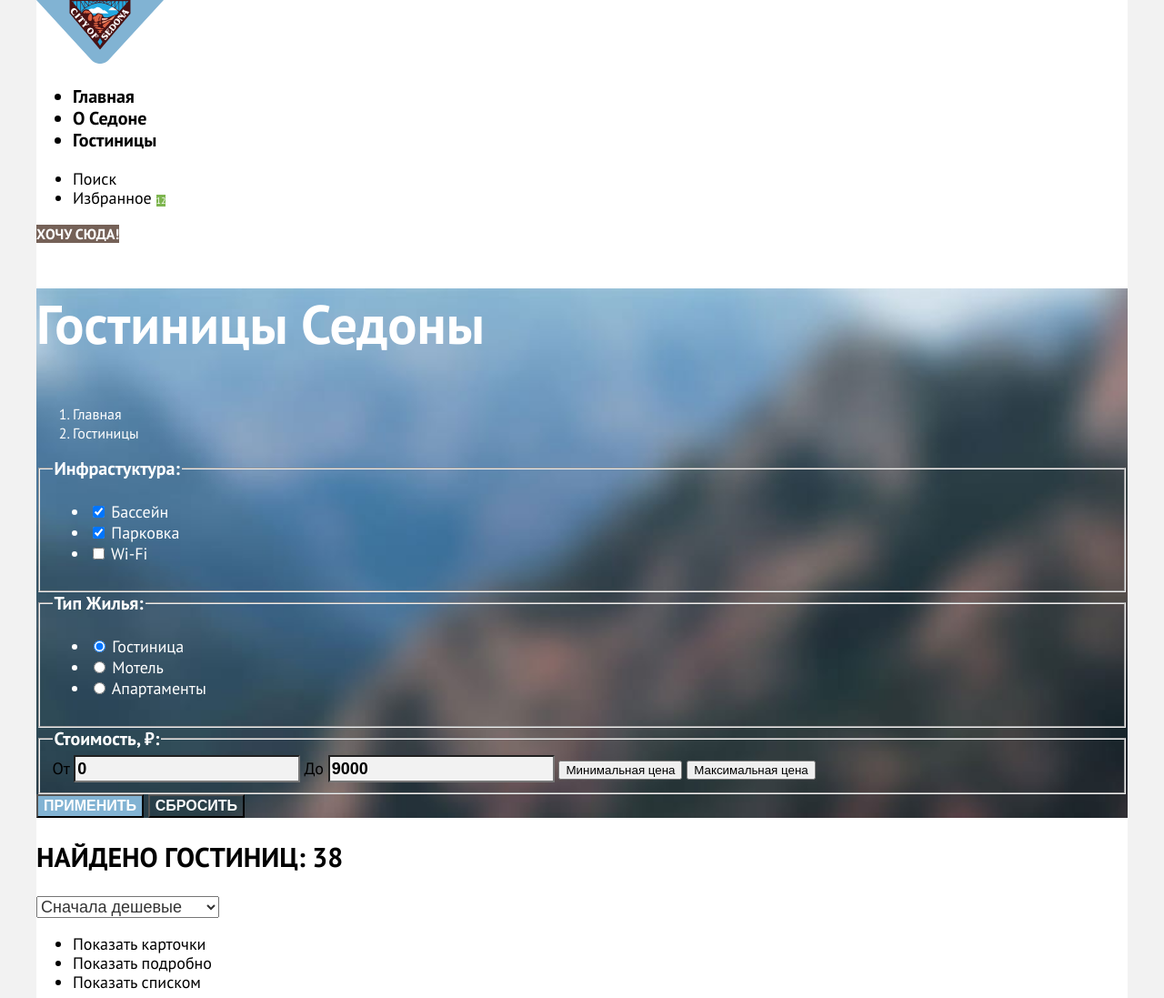
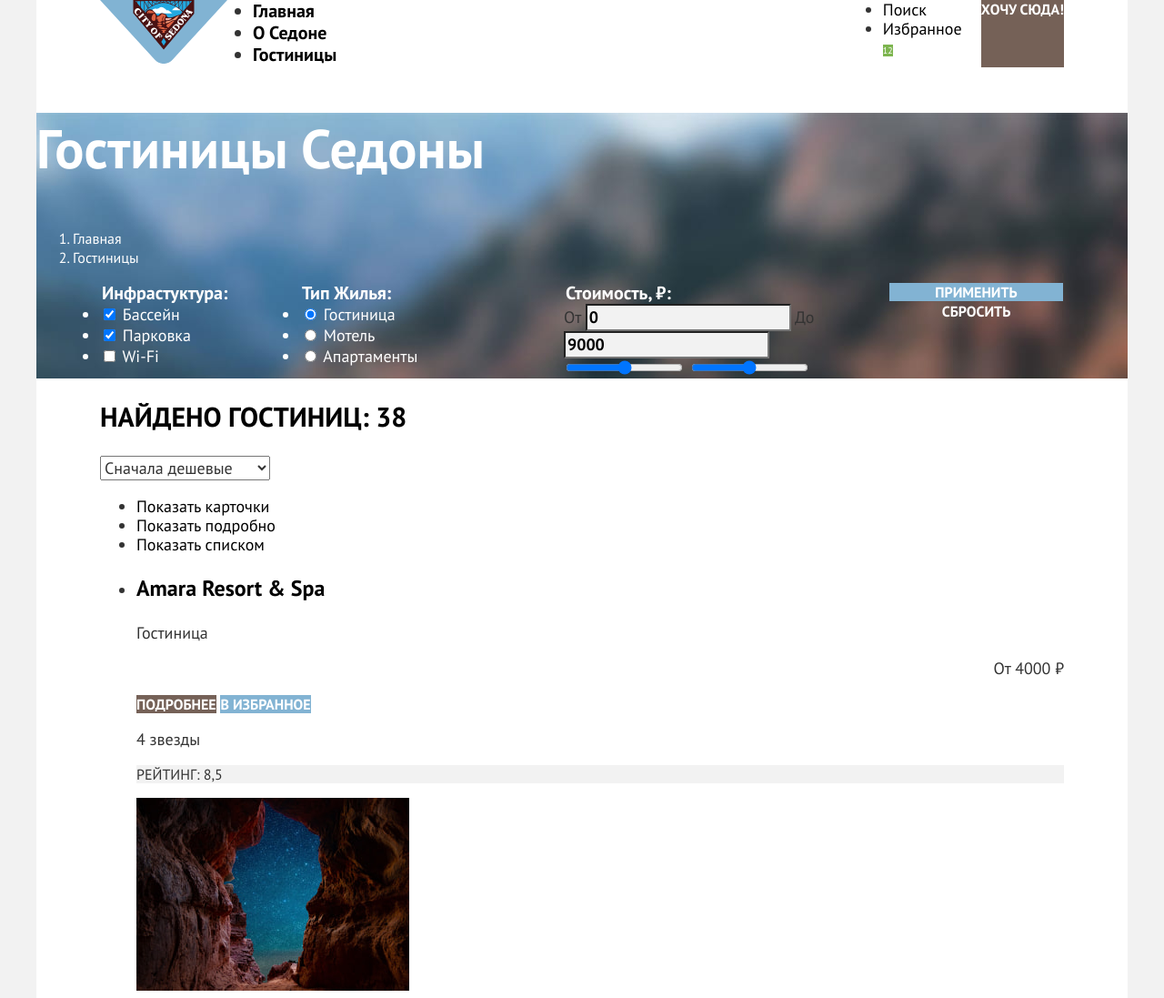
Before and after one commit to htmlacademy-htmlcss/878169-sedona-39, a plain HTML site: page catalog.html in a window 1280 px wide. Shown: the top 1097 px of the page at 91% size. Drawn offline with Linux system fonts and the light colour scheme.

Commit message:
Стилизует крупные сетки страниц

```diff
--- a/catalog.html
+++ b/catalog.html
@@ -41,7 +41,7 @@
         </ul>
         <a class="button main-header-button" href="#">Хочу сюда!</a>
       </header>
-      <main class="main-catalog" data-test="main">
+      <main class="main-container main-catalog" data-test="main">
         <section class="filter" data-test="filter">
           <header class="filter-header">
             <h1 class="catalog-title">Гостиницы Седоны</h1>
@@ -61,7 +61,7 @@
             </nav>
           </header>
           <form class="filter-form" action="https://echo.htmlacademy.ru/" method="get">
-            <fieldset class="filter-form-settings">
+            <fieldset class="filter-form-settings filter-form-settings-infrastructure">
               <legend class="filter-form-title">Инфрастуктура:</legend>
               <ul class="filter-form-list">
                 <li class="filter-form-item">
@@ -84,7 +84,7 @@
                 </li>
               </ul>
             </fieldset>
-            <fieldset class="filter-form-settings">
+            <fieldset class="filter-form-settings filter-form-settings-house">
               <legend class="filter-form-title">Тип Жилья:</legend>
               <ul class="filter-form-list">
                 <li class="filter-form-item">
@@ -107,7 +107,7 @@
                 </li>
               </ul>
             </fieldset>
-            <fieldset class="filter-form-settings">
+            <fieldset class="filter-form-settings filter-form-settings-price">
               <legend class="filter-form-title">Стоимость, ₽:</legend>
               <label class="filter-price">От
                 <input type="text" name="price" value="0">
@@ -115,15 +115,15 @@
               <label class="filter-price">До
                 <input type="text" name="price" value="9000">
               </label>
-              <button class="range-toggle toggle-min" type="button">
-                <span class="visually-hidden">Минимальная цена</span>
-              </button>
-              <button class="range-toggle toggle-max" type="button">
-                <span class="visually-hidden">Максимальная цена</span>
-              </button>
+              <div>
+                <input type="range" class="range-toggle toggle-min" type="button">
+                <input type="range" class="range-toggle toggle-max" type="button">
+              </div>
             </fieldset>
-            <button class="button submit-button" type="submit">Применить</button>
-            <button class="button reset-button" type="reset">Сбросить</button>
+            <div class="filter-buttons">
+              <button class="button submit-button" type="submit">Применить</button>
+              <button class="button reset-button" type="reset">Сбросить</button>
+            </div>
           </form>
         </section>
         <section class="catalog" data-test="catalog">
@@ -236,7 +236,7 @@
           </ul>
         </section>
         <section class="subscribe subscribe-inner" data-test="subscribe">
-          <h2>Подпишитесь на рассылку</h2>
+          <h2 class="section-title">Подпишитесь на рассылку</h2>
           <p>Только полезная информация и никакого спама, честное бойскаутское!</p>
           <form class="subscribe-form" action="https://echo.htmlacademy.ru/">
             <label class="visually-hidden" for="user-email">Ваш e-mail</label>
--- a/styles/styles.css
+++ b/styles/styles.css
@@ -14,13 +14,41 @@
   font-display: swap;
 }
 
+html {
+  height: 100%;
+}
+
 body {
   font-family: "PT Sans", sans-serif;
   font-size: 18px;
   line-height: 21px;
   background-color: #f2f2f2;
-  color: #000000;
+  color: #333333;
   margin: 0;
+  height: 100%;
+}
+
+.site-container {
+  width: 1200px;
+  margin: 0 auto;
+  background-color: #ffffff;
+  display: flex;
+  flex-direction: column;
+  min-height: 100%;
+}
+
+.main-container {
+  flex-grow: 1;
+}
+
+.main-header {
+  display: flex;
+  width: 1060px;
+  margin: 0 70px;
+}
+
+.logo {
+  margin-right: 28px;
 }
 
 .site-navigation {
@@ -29,9 +57,23 @@ body {
   font-weight: 700;
 }
 
+.site-navigation-list {
+  margin: 0;
+  padding: 0;
+  width: 339px;
+}
+
 .site-navigation-link {
   text-decoration: none;
   color: #000000;
+}
+
+.user-navigation-list {
+  margin: 0;
+  padding: 0;
+  width: 88px;
+  margin-left: auto;
+  margin-right: 20px;
 }
 
 .user-navigation-link {
@@ -48,6 +90,7 @@ body {
 }
 
 .button {
+  font-family: inherit;
   font-weight: 700;
   text-transform: uppercase;
   color: #ffffff;
@@ -63,9 +106,15 @@ body {
 
 .hero {
   background-color: #82b3d3;
-  background-image: url("../images/index-hero-background.jpg");
+  background-image: url("../images/index-hero-divider.svg"), url("../images/index-hero-background.jpg");
   background-repeat: no-repeat;
-  background-size: cover;
+  background-size: 100% auto, cover;
+  background-position: left bottom, left top;
+}
+
+.hero-welcome-text {
+  display: block;
+  margin: 0 auto;
 }
 
 .section-title {
@@ -74,6 +123,7 @@ body {
   line-height: 36px;
   text-align: center;
   text-transform: uppercase;
+  color: #000000;
 }
 
 .section-description {
@@ -82,12 +132,25 @@ body {
   text-align: center;
 }
 
+.advantages-list {
+  margin: 0;
+  padding: 0;
+  display: flex;
+  flex-wrap: wrap;
+  justify-content: space-between;
+}
+
 .advantages-title {
   font-weight: 700;
   font-size: 24px;
   line-height: 28px;
   text-align: center;
   text-transform: uppercase;
+  color: #000000;
+}
+
+.advantages-wide-title {
+  color: #ffffff;
 }
 
 .advantages-description {
@@ -96,6 +159,7 @@ body {
 
 .advantages-item {
   background-color: #83b3d31f;
+  width: 400px;
 }
 
 .advantages-item:not(.advantages-item-wide):nth-child(odd) {
@@ -105,6 +169,14 @@ body {
 .advantages-item-wide {
   background-color: #82b3d3;
   color: #ffffff;
+  width: 1200px;
+}
+
+.service-list {
+  margin: 0;
+  padding: 0;
+  display: flex;
+  justify-content: space-between;
 }
 
 .service-title {
@@ -113,6 +185,7 @@ body {
   line-height: 28px;
   text-align: center;
   text-transform: uppercase;
+  color: #000000;
 }
 
 .service-description {
@@ -121,6 +194,7 @@ body {
 
 .service-item {
   background-color: #83b3d31f;
+  width: 400px;
 }
 
 .service-item:nth-child(even) {
@@ -149,11 +223,16 @@ body {
   color: #ffffff;
 }
 
+.subscribe-main-title {
+  color: #ffffff;
+}
+
 .subscribe-form input {
   background-color: #f2f2f2;
   font-size: 18px;
   line-height: 24px;
   color: #000000;
+  font-family: inherit;
 }
 
 .subscribe-button {
@@ -162,13 +241,22 @@ body {
   line-height: 36px;
 }
 
+.main-footer {
+  display: flex;
+  width: 1060px;
+  margin: 0 70px;
+}
+
 .contacts {
   font-style: normal;
+  width: 945px;
+  display: flex;
 }
 
 .social-link {
   color: #83b3d3;
   text-decoration: none;
+  margin-right: 237px;
 }
 
 .social-phone {
@@ -177,6 +265,10 @@ body {
   font-size: 40px;
   line-height: 40px;
   text-align: center;
+}
+
+.developer {
+  margin-left: auto;
 }
 
 .filter {
@@ -204,11 +296,42 @@ body {
   text-decoration: none;
 }
 
+.filter-form {
+  display: flex;
+  margin: 0 70px;
+}
+
+.filter-form-settings {
+  margin: 0;
+  padding: 0;
+  border: none;
+}
+
+.filter-form-settings-infrastructure {
+  width: 150px;
+  margin-right: 70px;
+}
+
+.filter-form-settings-house {
+  width: 150px;
+  margin-right: 140px;
+}
+
+.filter-form-settings-price {
+  width: 288px;
+  margin-right: 70px;
+}
+
 .filter-form-title {
   font-weight: 700;
   font-size: 20px;
   line-height: 24px;
   color: #ffffff;
+}
+
+.filter-form-list {
+  margin: 0;
+  padding: 0;
 }
 
 .filter-form-item {
@@ -217,14 +340,30 @@ body {
   line-height: 23px;
 }
 
-.filter-form > button {
+.filter-price input {
+  font-family: inherit;
+}
+
+.filter-buttons {
+  width: 191px;
+}
+
+.submit-button {
   background-color: #82b3d3;
   font-size: 16px;
   line-height: 20px;
+  width: 191px;
+  border: none;
+  padding: 0;
 }
 
-.filter-form > .reset-button {
+.reset-button {
   background-color: transparent;
+  font-size: 16px;
+  line-height: 20px;
+  width: 191px;
+  border: none;
+  padding: 0;
 }
 
 .filter-price input {
@@ -234,11 +373,20 @@ body {
   line-height: 24px;
 }
 
+.range-toggle {
+  font-family: inherit;
+}
+
+.catalog {
+  margin: 0 70px;
+}
+
 .catalog-section-title {
   text-align: left;
 }
 
 .catalog-sort {
+  font-family: inherit;
   color: #333333;
   font-size: 18px;
   line-height: 21px;
@@ -307,9 +455,3 @@ body {
   line-height: 26px;
   text-align: center;
 }
-
-.site-container {
-  width: 1200px;
-  margin: 0 auto;
-  background-color: #ffffff;
-}
```
Also changed, not shown: index.html (+4 -4 lines), images/index-hero-divider.svg (added).
